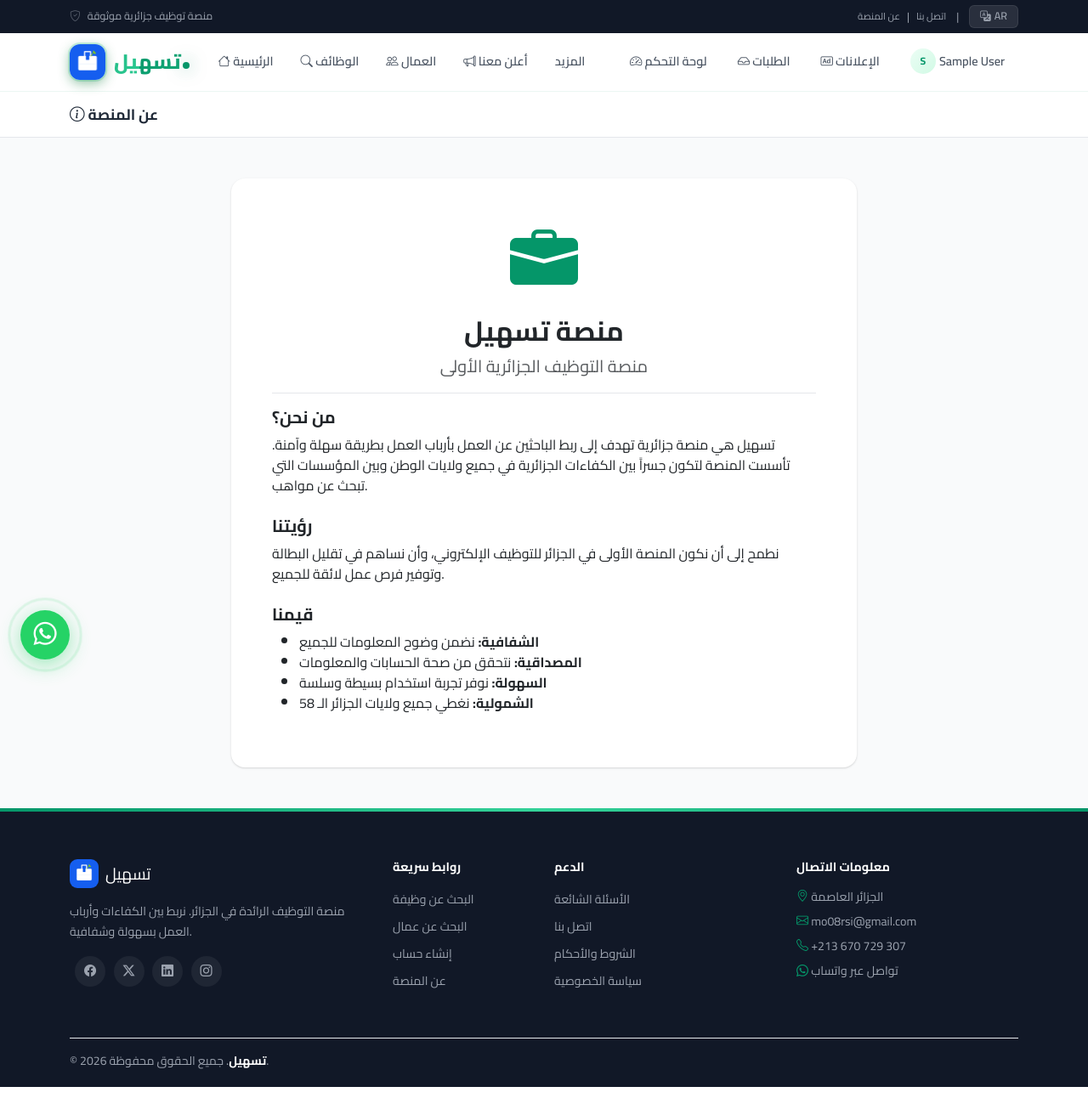
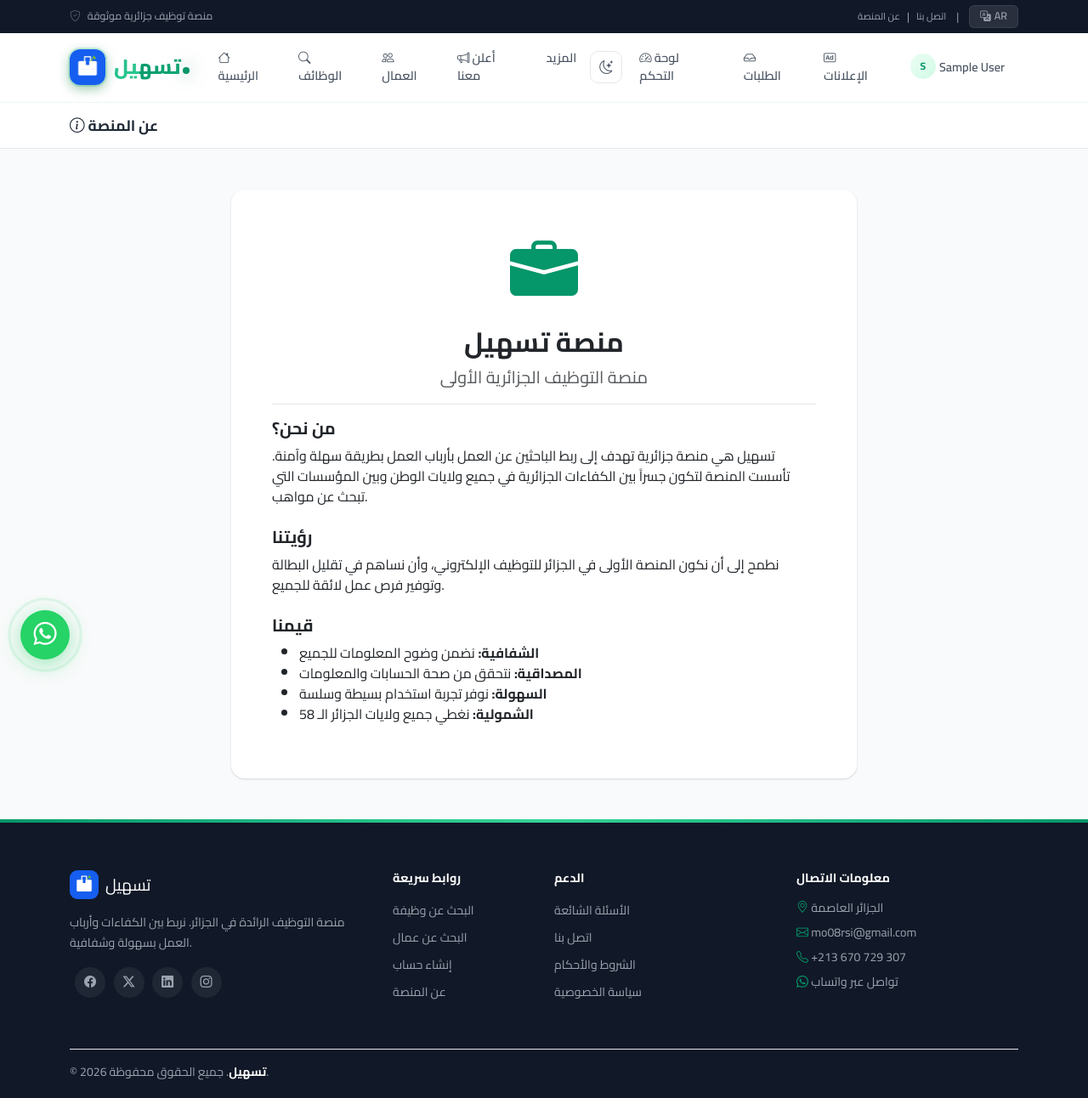
Before and after one commit to morsas02/teshil-algeria, a Flask app: page /about in a window 1280 px wide. Shown: the whole page at 85% size. Run offline with Flask 3, Linux system fonts and the light colour scheme; the visitor is signed in with stand-in values (Sample User, id 1); data comes from the database, SQL or seed files in the repository; data that the repository does not hold is empty; some libraries are stand-ins or nearby versions.

Commit message:
feature: dark mode with navbar toggle, persisted preference, system default, dark theme-color

```diff
--- a/templates/base.html
+++ b/templates/base.html
@@ -1,6 +1,9 @@
 <!DOCTYPE html>
 <html lang="{{ 'ar' if session.get('lang','ar') == 'ar' else 'fr' }}" dir="{{ 'rtl' if session.get('lang','ar') == 'ar' else 'ltr' }}">
 <head>
+    <script>
+    (function(){var t;try{t=localStorage.getItem('ta9eef_theme')}catch(e){}if(!t)t=(window.matchMedia&&window.matchMedia('(prefers-color-scheme: dark)').matches)?'dark':'light';document.documentElement.setAttribute('data-theme',t);document.documentElement.setAttribute('data-bs-theme',t)})();
+    </script>
     <meta charset="UTF-8">
     <meta name="viewport" content="width=device-width, initial-scale=1.0">
     <meta name="description" content="{% block meta_desc %}تسهيل - منصة التوظيف الجزائرية الأولى. ابحث عن وظائف في جميع ولايات الجزائر أو انشر فرص العمل بسهولة.{% endblock %}">
@@ -12,7 +15,7 @@
     <link rel="preconnect" href="https://fonts.gstatic.com" crossorigin>
     <link rel="preload" href="/static/fonts/bootstrap-icons.woff2" as="font" type="font/woff2" crossorigin>
     <link rel="manifest" href="/manifest.webmanifest?v=4">
-    <meta name="theme-color" content="#059669">
+    <meta name="theme-color" id="themeColorMeta" content="#059669">
     <link rel="apple-touch-icon" href="/static/img/apple-touch-icon.png?v=4">
     <link rel="icon" type="image/png" sizes="32x32" href="/static/img/favicon-32.png?v=4">
     <link rel="icon" type="image/png" sizes="16x16" href="/static/img/favicon-16.png?v=4">
@@ -232,6 +235,41 @@
         ::-webkit-scrollbar-thumb { background: linear-gradient(180deg, var(--primary), #34d399); border-radius: 6px; border: 2px solid var(--gray-100); }
         ::-webkit-scrollbar-thumb:hover { background: var(--primary-dark); }
         html { scrollbar-width: thin; scrollbar-color: var(--primary) var(--gray-100); }
+        .theme-toggle { background: none; border: 1px solid var(--gray-200); color: var(--gray-600); width: 38px; height: 38px; border-radius: 10px; display: flex; align-items: center; justify-content: center; font-size: 1rem; transition: all .3s; }
+        .theme-toggle:hover { background: var(--primary-light); color: var(--primary); border-color: var(--primary); transform: scale(1.06); }
+        [data-theme="dark"] { color-scheme: dark; }
+        [data-theme="dark"] body { background: #0f172a; color: #e2e8f0; }
+        [data-theme="dark"] .navbar-main { background: rgba(15,23,42,0.92) !important; border-bottom: 1px solid rgba(148,163,184,0.12); }
+        [data-theme="dark"] .navbar-main .nav-link { color: #cbd5e1 !important; }
+        [data-theme="dark"] .navbar-main .nav-link:hover, [data-theme="dark"] .navbar-main .nav-link.active { color: #34d399 !important; }
+        [data-theme="dark"] .navbar-main .dropdown-menu { background: #1e293b; border: 1px solid #334155; }
+        [data-theme="dark"] .navbar-main .dropdown-item { color: #e2e8f0; }
+        [data-theme="dark"] .navbar-main .dropdown-item:hover { background: #334155; color: #fff; }
+        [data-theme="dark"] .theme-toggle { border-color: #334155; color: #cbd5e1; }
+        [data-theme="dark"] .theme-toggle:hover { background: #334155; color: #34d399; border-color: #34d399; }
+        [data-theme="dark"] .card, [data-theme="dark"] .stat-card, [data-theme="dark"] .feature-card { background: #1e293b; border: 1px solid #334155; }
+        [data-theme="dark"] .card:hover, [data-theme="dark"] .stat-card:hover, [data-theme="dark"] .feature-card:hover { box-shadow: 0 20px 25px rgba(0,0,0,.5); }
+        [data-theme="dark"] .card::before, [data-theme="dark"] .stat-card::before { background: linear-gradient(90deg, transparent, #34d399, transparent); }
+        [data-theme="dark"] .section-title { color: #f1f5f9; }
+        [data-theme="dark"] .section-title::after { background: linear-gradient(90deg, #34d399, #10b981); }
+        [data-theme="dark"] .page-header { background: rgba(15,23,42,0.95); border-bottom: 1px solid #334155; }
+        [data-theme="dark"] .install-banner, [data-theme="dark"] .push-prompt { background: #1e293b; border-color: #334155; }
+        [data-theme="dark"] .empty-state h4 { color: #cbd5e1; }
+        [data-theme="dark"] .empty-state i { color: #334155; }
+        [data-theme="dark"] .bg-white { background-color: #1e293b !important; }
+        [data-theme="dark"] .bg-light { background-color: #1e293b !important; }
+        [data-theme="dark"] .text-dark { color: #e2e8f0 !important; }
+        [data-theme="dark"] .badge-light { background-color: #334155 !important; color: #e2e8f0 !important; }
+        [data-theme="dark"] .skeleton-img { background: linear-gradient(90deg, #1e293b 25%, #334155 37%, #1e293b 63%); background-size: 200% 100%; }
+        [data-theme="dark"] .table { color: #e2e8f0; }
+        [data-theme="dark"] .avatar-sm, [data-theme="dark"] .avatar-md { background: linear-gradient(135deg, #14532d, #065f46); color: #6ee7b7; }
+        [data-theme="dark"] .form-control, [data-theme="dark"] .form-select { background-color: #0f172a; color: #e2e8f0; border-color: #334155; }
+        [data-theme="dark"] .form-control::placeholder { color: #64748b; }
+        [data-theme="dark"] .modal-content { background: #1e293b; color: #e2e8f0; }
+        [data-theme="dark"] .modal-header, [data-theme="dark"] .modal-footer { border-color: #334155; }
+        [data-theme="dark"] .breadcrumb-item.active { color: #94a3b8; }
+        [data-theme="dark"] .hero-section { background: linear-gradient(135deg, #022c22 0%, #065f46 50%, #059669 100%); }
+        [data-theme="dark"] .hero-section::after { background: #0f172a; }
         @media (prefers-reduced-motion: reduce) {
             *, *::before, *::after { animation-duration: .01ms !important; animation-iteration-count: 1 !important; transition-duration: .01ms !important; scroll-behavior: auto !important; }
         }
@@ -286,6 +324,9 @@
                     </li>
                 </ul>
                 <ul class="navbar-nav align-items-center gap-1">
+                    <li class="nav-item">
+                        <button type="button" class="theme-toggle" id="themeToggle" aria-label="تبديل الوضع المظلم"><i class="bi bi-moon-stars"></i></button>
+                    </li>
                     {% if session.user_id %}
                         {% if session.user_type == 'admin' %}
                             <li class="nav-item"><a class="nav-link" href="/admin"><i class="bi bi-speedometer2"></i> لوحة التحكم</a></li>
@@ -572,5 +613,24 @@
             });
         })();
     </script>
+    <script>
+        function updateThemeIcon() {
+            var dark = document.documentElement.getAttribute('data-theme') === 'dark';
+            var toggle = document.getElementById('themeToggle');
+            if (!toggle) return;
+            toggle.innerHTML = dark ? '<i class="bi bi-sun"></i>' : '<i class="bi bi-moon-stars"></i>';
+            var meta = document.getElementById('themeColorMeta');
+            if (meta) meta.setAttribute('content', dark ? '#0f172a' : '#059669');
+        }
+        var themeToggle = document.getElementById('themeToggle');
+        if (themeToggle) themeToggle.addEventListener('click', function () {
+            var next = document.documentElement.getAttribute('data-theme') === 'dark' ? 'light' : 'dark';
+            document.documentElement.setAttribute('data-theme', next);
+            document.documentElement.setAttribute('data-bs-theme', next);
+            try { localStorage.setItem('ta9eef_theme', next); } catch (e) {}
+            updateThemeIcon();
+        });
+        updateThemeIcon();
+    </script>
 </body>
 </html>
```
